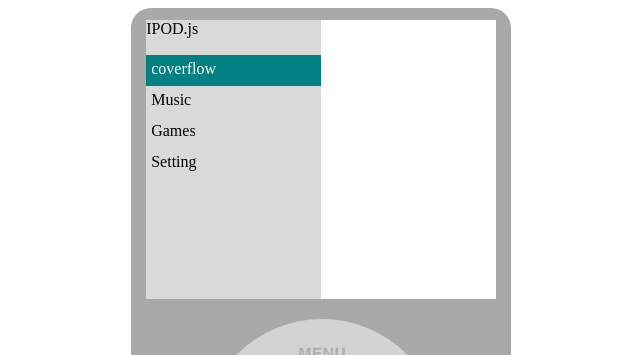
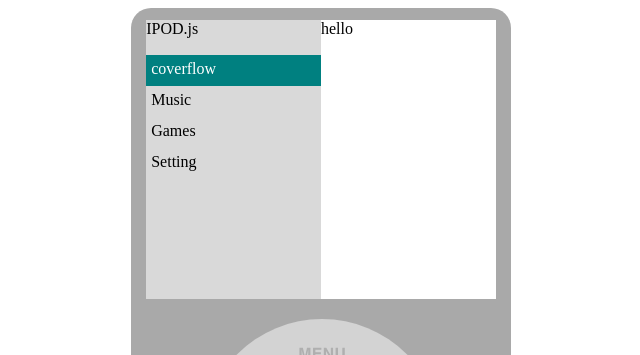
Before and after one commit to harshv9988/Ipod-react-app, a React (Create React App) app: page / in a window 1280 px wide. Shown: the top 355 px of the page, without its empty margins (319-959 px from the left). Built offline with nearby package versions, Linux system fonts and the light colour scheme.

Commit message:
added flex for split screen

```diff
--- a/src/components/Screen.js
+++ b/src/components/Screen.js
@@ -1,38 +1,47 @@
-import React from 'react';
+import React from "react";
 
-const Screen = (props) =>{
-    const {coverflow, music, games, setting, musiclist, artist, songs, musicscreen, coverflowscreen, gamesscreen, settingscreen} = props;
+const Screen = (props) => {
+  const {
+    coverflow,
+    music,
+    games,
+    setting,
+    musiclist,
+    artist,
+    songs,
+    musicscreen,
+    coverflowscreen,
+    gamesscreen,
+    settingscreen,
+  } = props;
   return (
-        <div className={`${musicscreen || coverflowscreen || gamesscreen || settingscreen ? "hide" : "screen"}`}>
-            <div className="display-screen">
+    <div
+      className={`${
+        musicscreen || coverflowscreen || gamesscreen || settingscreen
+          ? "hide"
+          : "screen"
+      }`}
+    >
+      <div className="display-flex-screen">
+        <div className="child-1">
           <div className={`${musiclist ? "hide" : "list-container"}`}>
-                    <div className="title">
-                        IPOD.js
-                    </div>
+            <div className="title">IPOD.js</div>
             <div className={`${coverflow ? "active" : "coverflow"}`}>
               coverflow
             </div>
-                    <div className={`${music ? "active" : "music"}`}>
-                        Music
+            <div className={`${music ? "active" : "music"}`}>Music</div>
+            <div className={`${games ? "active" : "games"}`}>Games</div>
+            <div className={`${setting ? "active" : "setting"}`}>Setting</div>
           </div>
-                    <div className={`${games ? "active" : "games"}`}>
-                        Games
-                    </div>
-                    <div className={`${setting ? "active" : "setting"}`}>
-                        Setting
+          <div className={`${musiclist ? "list-container" : "hide"}`}>
+            <div className={`${artist ? "active" : "artist"}`}>Artist</div>
+            <div className={`${songs ? "active" : "songs"}`}>Songs</div>
           </div>
         </div>
-                <div className={`${musiclist ? "list-container" : "hide"}`}>
-                    <div className={`${artist ? "active" : "artist"}`}>
-                        Artist
-                    </div>
-                    <div className={`${songs ? "active" : "songs"}`}>
-                        Songs
-                    </div>
-                </div>
+        <div className="child-2">hello</div>
       </div>
     </div>
   );
-}
+};
 
 export default Screen;
--- a/src/index.css
+++ b/src/index.css
@@ -112,6 +112,25 @@
   margin: auto;
 }
 
+.display-flex-screen {
+  width: 92%;
+  height: 98%;
+  background-color: white;
+  margin: auto;
+  display: flex;
+  flex-direction: row;
+}
+
+.child-1 {
+  width: 50%;
+  height: 100%;
+}
+
+.child-2 {
+  width: 50%;
+  height: 100%;
+}
+
 .title {
   height: 35px;
 }
@@ -172,7 +191,7 @@
 }
 
 .list-container {
-  width: 50%;
+  width: 100%;
   height: 100%;
   background-color: #c0c0c099;
 }
```
Lines whose indentation alone changed are shown as unchanged.
